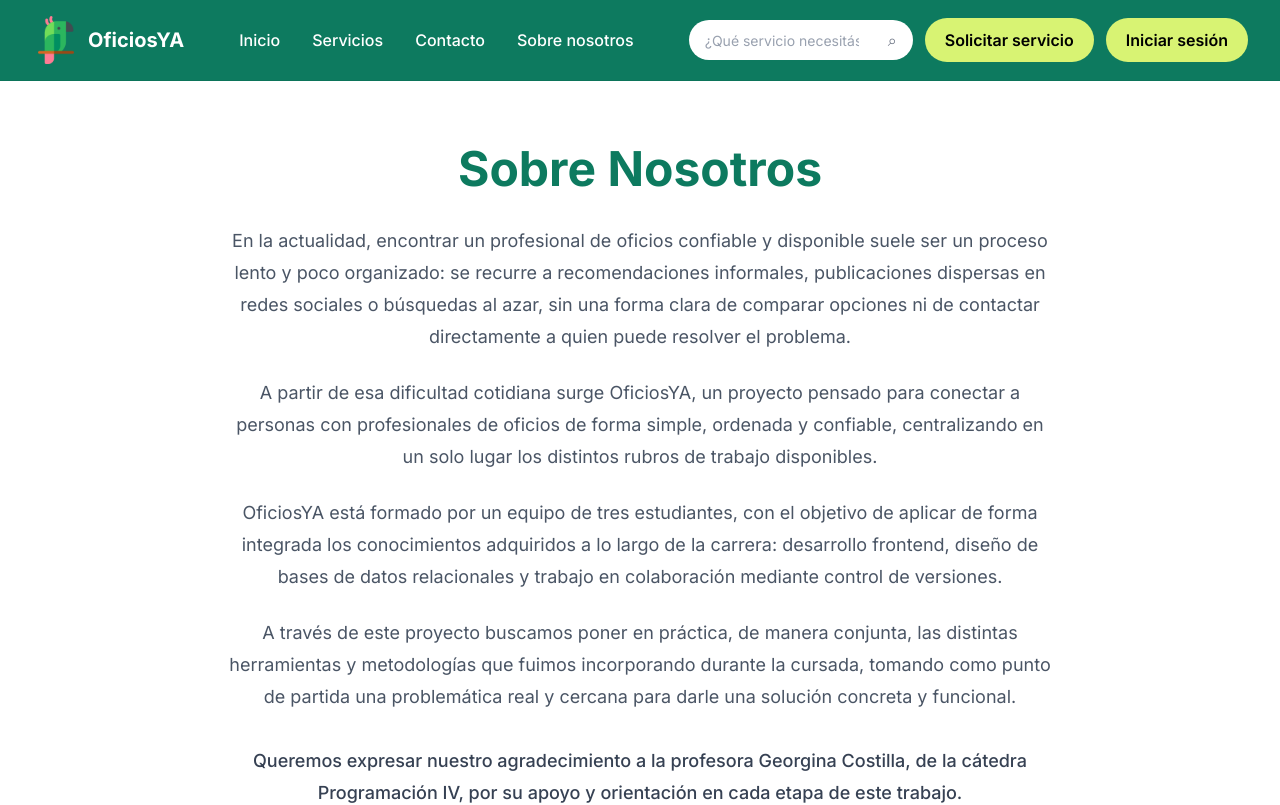
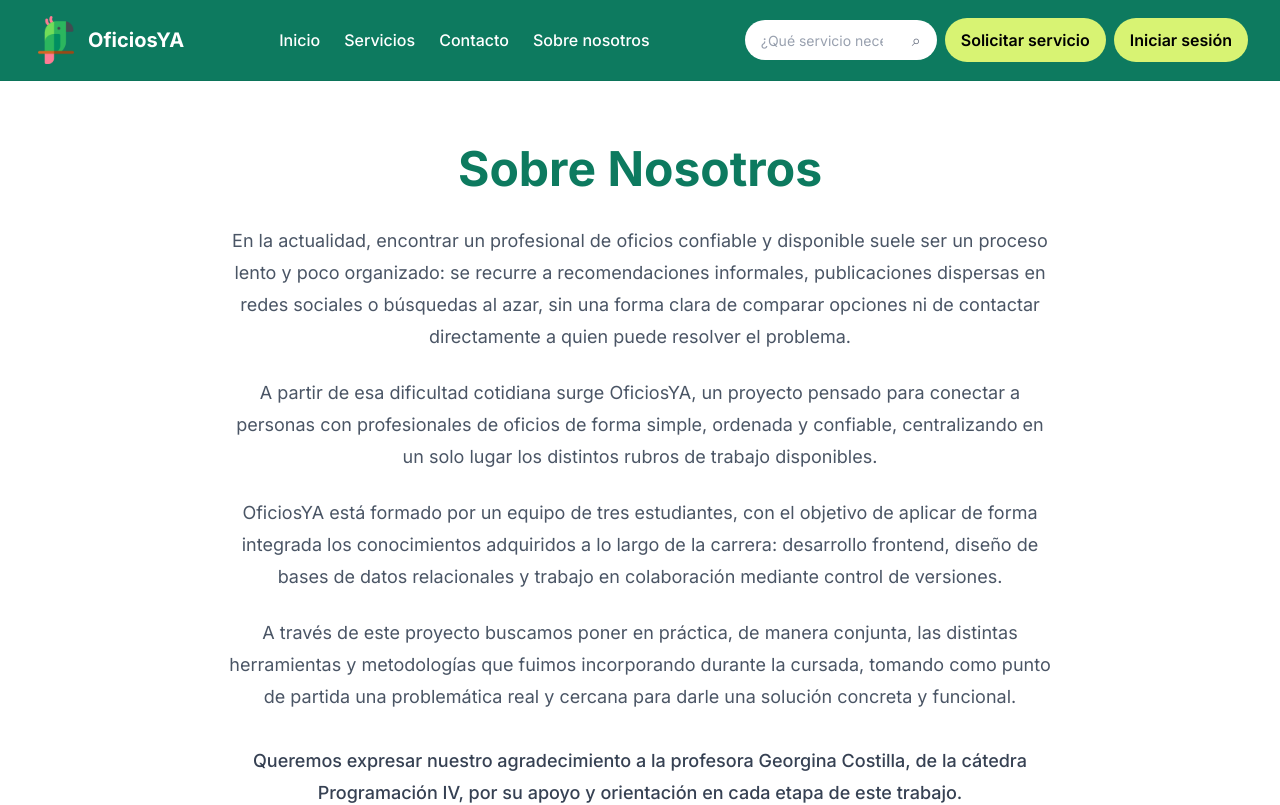
Before and after one commit to brisingr2024/OficiosYa-frontend, a React (Vite) app: page /about in a window 1280 px wide. Shown: the top 805 px of the page. Built offline with nearby package versions, Linux system fonts and the light colour scheme; no server answers; the HTML template or start-up script is replaced by a standard one.

Commit message:
arreglado responsive para tabletas

```diff
--- a/src/components/Navbar.jsx
+++ b/src/components/Navbar.jsx
@@ -17,10 +17,10 @@ function Navbar() {
   return (
     <header className="sticky top-0 z-50 border-b border-black/5 bg-[#0D7A5F]">
       <nav className="mx-auto max-w-7xl px-4 sm:px-6 lg:px-8">
-        <div className="flex h-20 items-center justify-between">
+        <div className="flex h-20 items-center justify-between gap-4">
 
           {/* LOGO */}
-          <Link to="/" className="flex items-center gap-2">
+          <Link to="/" className="flex shrink-0 items-center gap-2">
             <img
               src={loro}
               alt="OficiosYA"
@@ -32,7 +32,7 @@ function Navbar() {
           </Link>
 
           {/* NAVEGACIÓN DESKTOP */}
-          <div className="hidden items-center gap-8 md:flex">
+          <div className="hidden shrink-0 items-center gap-6 xl:flex">
             <Link
               to="/"
               className="relative font-medium text-white transition hover:text-[#D8F373]"
@@ -63,7 +63,7 @@ function Navbar() {
           </div>
 
           {/* DERECHA DESKTOP */}
-          <div className="hidden items-center gap-3 md:flex">
+          <div className="hidden shrink-0 items-center gap-2 xl:flex">
 
             {/* BUSCADOR */}
             <form onSubmit={buscarServicio} className="relative">
@@ -72,7 +72,7 @@ function Navbar() {
                 placeholder="¿Qué servicio necesitás?"
                 value={busqueda}
                 onChange={(e) => setBusqueda(e.target.value)}
-                className="h-10 w-56 rounded-full bg-white px-4 pr-10 text-sm text-gray-800 placeholder:text-gray-400 outline-none focus:ring-2 focus:ring-[#D8F373]"
+                className="h-10 w-48 rounded-full bg-white px-4 pr-10 text-sm text-gray-800 placeholder:text-gray-400 outline-none focus:ring-2 focus:ring-[#D8F373]"
               />
 
               <button
@@ -87,14 +87,14 @@ function Navbar() {
             {/* BOTONES */}
             <Link
               to="/contacto"
-              className="rounded-full bg-[#D8F373] px-5 py-2.5 font-semibold text-black transition hover:-translate-y-0.5 hover:bg-[#c9e667]"
+              className="whitespace-nowrap rounded-full bg-[#D8F373] px-4 py-2.5 font-semibold text-black transition hover:-translate-y-0.5 hover:bg-[#c9e667]"
             >
               Solicitar servicio
             </Link>
 
             <Link
               to="/login"
-              className="rounded-full bg-[#D8F373] px-5 py-2.5 font-semibold text-black transition hover:-translate-y-0.5 hover:bg-[#c9e667]"
+              className="whitespace-nowrap rounded-full bg-[#D8F373] px-4 py-2.5 font-semibold text-black transition hover:-translate-y-0.5 hover:bg-[#c9e667]"
             >
               Iniciar sesión
             </Link>
@@ -104,7 +104,7 @@ function Navbar() {
           <button
             type="button"
             onClick={() => setMenuOpen(!menuOpen)}
-            className="rounded-lg p-2 text-white transition hover:bg-white/10 md:hidden"
+            className="shrink-0 rounded-lg p-2 text-white transition hover:bg-white/10 xl:hidden"
             aria-label={menuOpen ? "Cerrar menú" : "Abrir menú"}
             aria-expanded={menuOpen}
           >
@@ -116,7 +116,7 @@ function Navbar() {
 
         {/* MENÚ MOBILE */}
         {menuOpen && (
-          <div className="border-t border-white/20 py-5 md:hidden">
+          <div className="border-t border-white/20 py-5 xl:hidden">
             <div className="flex flex-col gap-2">
 
               <Link
@@ -153,14 +153,20 @@ function Navbar() {
 
               {/* BUSCADOR MOBILE */}
               <div className="mt-3 border-t border-white/20 pt-4">
-                <form onSubmit={buscarServicio}>
+                <form onSubmit={buscarServicio} className="flex gap-2">
                   <input
                     type="search"
                     placeholder="¿Qué servicio necesitás?"
                     value={busqueda}
                     onChange={(e) => setBusqueda(e.target.value)}
-                    className="h-11 w-full rounded-full bg-white px-4 text-sm text-gray-800 placeholder:text-gray-400 outline-none"
+                    className="h-11 min-w-0 flex-1 rounded-full bg-white px-4 text-sm text-gray-800 placeholder:text-gray-400 outline-none"
                   />
+                  <button
+                    type="submit"
+                    className="h-11 rounded-full bg-[#D8F373] px-5 font-semibold text-black transition hover:bg-[#c9e667]"
+                  >
+                    Buscar
+                  </button>
                 </form>
 
                 <Link
--- a/src/pages/About.jsx
+++ b/src/pages/About.jsx
@@ -72,7 +72,7 @@ function About() {
       {/* INTEGRANTES */}
       <section className="mx-auto max-w-7xl px-4 pb-16 sm:px-6 lg:px-8">
 
-        <div className="grid grid-cols-1 gap-6 md:grid-cols-3">
+        <div className="grid grid-cols-1 gap-6 md:grid-cols-2 lg:grid-cols-3">
           {integrantes.map((integrante) => (
             <TeamMember
               key={integrante.nombre}
```
